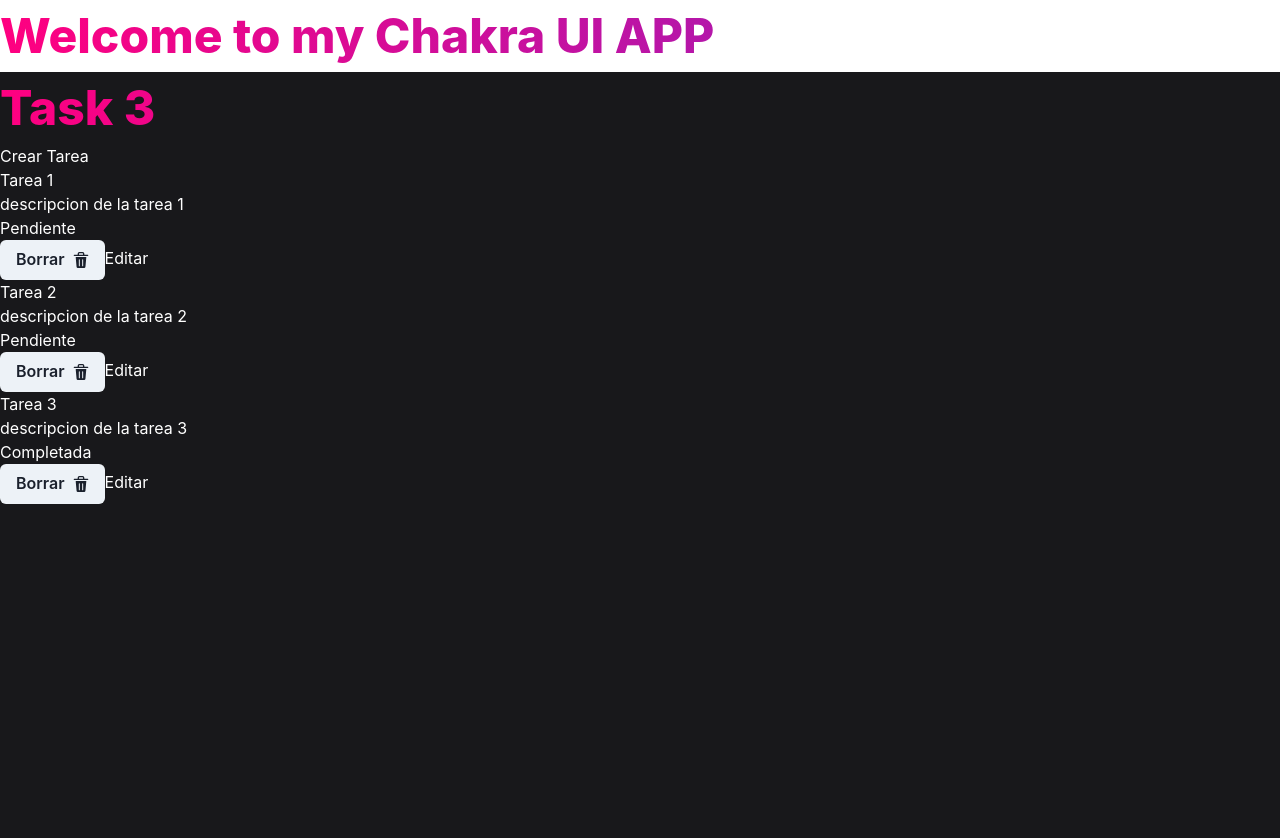
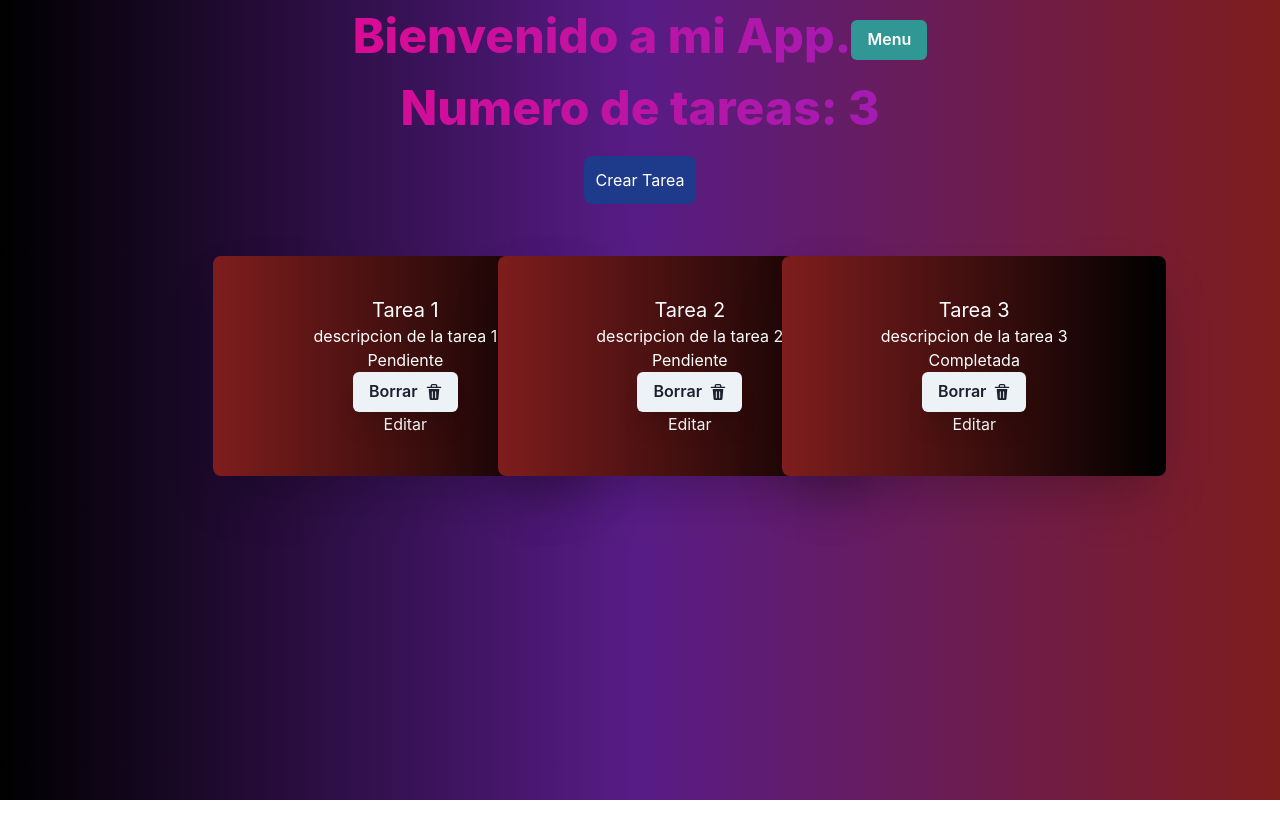
Before and after one commit to HuitziDomingo/redux-toolkit-crud, a React (Vite) app: page / in a window 1280 px wide. Shown: the top 838 px of the page. After the commit the page ends 800 px from the top, so only its background shows below. Built offline with nearby package versions, Linux system fonts and the light colour scheme.

Commit message:
Drawer y parte de design agregados

```diff
--- a/src/App.jsx
+++ b/src/App.jsx
@@ -2,24 +2,27 @@
 import TaskList from './components/TaskList'
 import { BrowserRouter, Routes, Route } from 'react-router-dom'
 import { Text } from '@chakra-ui/react'
+import Nav from './components/Nav'
 
 
 const App = () => {
 
   return (
-    <>
-      <header>
+    <div
+      className="bg-gradient-to-l from-red-900 via-purple-900 to-black h-screen text-white"
+    >
+      <div className="">
+        <header className='text-center'>
           <Text
             bgGradient='linear(to-l, #7928CA, #FF0080)'
             bgClip='text'
             fontSize='5xl'
             fontWeight='extrabold'
           >
-          Welcome to my Chakra UI APP
+            Bienvenido a mi App.
+          <Nav/>
           </Text>
-
         </header>
-      <div className="bg-zinc-900 h-screen text-white">
 
         <BrowserRouter>
           <Routes>
@@ -29,7 +32,7 @@
           </Routes>
         </BrowserRouter>
       </div>
-    </>
+    </div>
   )
 }
 
--- /dev/null
+++ b/src/components/Nav.jsx
@@ -0,0 +1,50 @@
+import React from 'react'
+import {
+    Drawer,
+    DrawerBody,
+    DrawerFooter,
+    DrawerHeader,
+    DrawerOverlay,
+    DrawerContent,
+    DrawerCloseButton,
+    useDisclosure,
+    Button,
+    Input
+} from '@chakra-ui/react'
+
+const Nav = () => {
+    const { isOpen, onOpen, onClose } = useDisclosure()
+    const btnRef = React.useRef()
+    return (
+        <>
+            <Button ref={btnRef} colorScheme='teal' onClick={onOpen}>
+                Menu
+            </Button>
+            <Drawer
+                isOpen={isOpen}
+                placement='right'
+                onClose={onClose}
+                finalFocusRef={btnRef}
+            >
+                <DrawerOverlay />
+                <DrawerContent>
+                    <DrawerCloseButton />
+                    <DrawerHeader>Create your account</DrawerHeader>
+
+                    <DrawerBody>
+                        <Input placeholder='Type here...' />
+                    </DrawerBody>
+
+                    <DrawerFooter>
+                        <Button variant='outline' mr={3} onClick={onClose}>
+                            Cancel
+                        </Button>
+                        <Button colorScheme='blue'>Save</Button>
+                    </DrawerFooter>
+                </DrawerContent>
+            </Drawer>
+        </>
+    )
+}
+
+export default Nav
--- a/src/components/TaskForm.jsx
+++ b/src/components/TaskForm.jsx
@@ -46,25 +46,33 @@
 
   return (
     <>
-      <form onSubmit={handleSubmit}>
+      <form
+        className="grid place-content-center gap-3 p-10"
+        onSubmit={handleSubmit}
+      >
         <input
+          className="text-black block text-xl rounded p-2"
           name="title"
           type="text"
-          placeholder="title"
+          placeholder="Titulo..."
           onChange={handleChange}
           value={taskMapped.title}
         />
 
         <textarea
+          className="text-black block text-xl rounded p-2"
           name="description"
-          placeholder="descripcion"
+          placeholder="Descripcion..."
           onChange={handleChange}
           value={taskMapped.description}
         >
         </textarea>
 
-        <button>Guardar</button>
+        <button
+          className="block bg-slate-700 rounded-lg p-1"
+        >Guardar</button>
       </form>
+
     </>
   )
 }
--- a/src/components/TaskList.jsx
+++ b/src/components/TaskList.jsx
@@ -17,32 +17,50 @@
   }
 
   return (
-    <div>
-      <header>
+    <div className='text-center w-full '>
+
+
+
       <Text
         bgGradient='linear(to-l, #7928CA, #FF0080)'
         bgClip='text'
         fontSize='5xl'
         fontWeight='extrabold'
-        >Task {tasks.length} </Text>
-        <Link to='/create-task' color='teal.500'>Crear Tarea</Link>
-      </header>
+      >Numero de tareas: {tasks.length} </Text>
 
+      <Link
+        className='bg-blue-900 p-3 inline-block my-3 rounded-lg hover:bg-sky-700 ease-in duration-300'
+        to='/create-task'
+        color='teal.500'
+      >Crear Tarea
+      </Link>
+      <div className='grid grid-cols-3 mx-auto w-4/6'>
         {
           tasks.map(task => (
-          <div key={task.id}>
-            <h3>{task.title}</h3>
+            <div
+            key={task.id}
+             className="
+             bg-sky-700 my-10 w-96 rounded-lg py-10 shadow-2xl
+             bg-gradient-to-r from-red-900 to-black
+             "
+             >
+              <h3 className='text-xl'>{task.title}</h3>
               <p>{task.description}</p>
               <p>{task.completed ? 'Completada' : 'Pendiente'}</p>
+              <div className='w-full'>
                 <Button
+                  className='text-black shadow-xl'
                   rightIcon={<DeleteIcon />}
                   onClick={() => handleDelete(task.id)}
-            >Borrar</Button>
+                >Borrar
+                </Button>
+              </div>
               <Link to={`/edit-task/${task.id}`} color='teal.500'>Editar</Link>
             </div>
           ))
         }
       </div>
+    </div>
   )
 }
 
```
Lines whose indentation alone changed are shown as unchanged.
